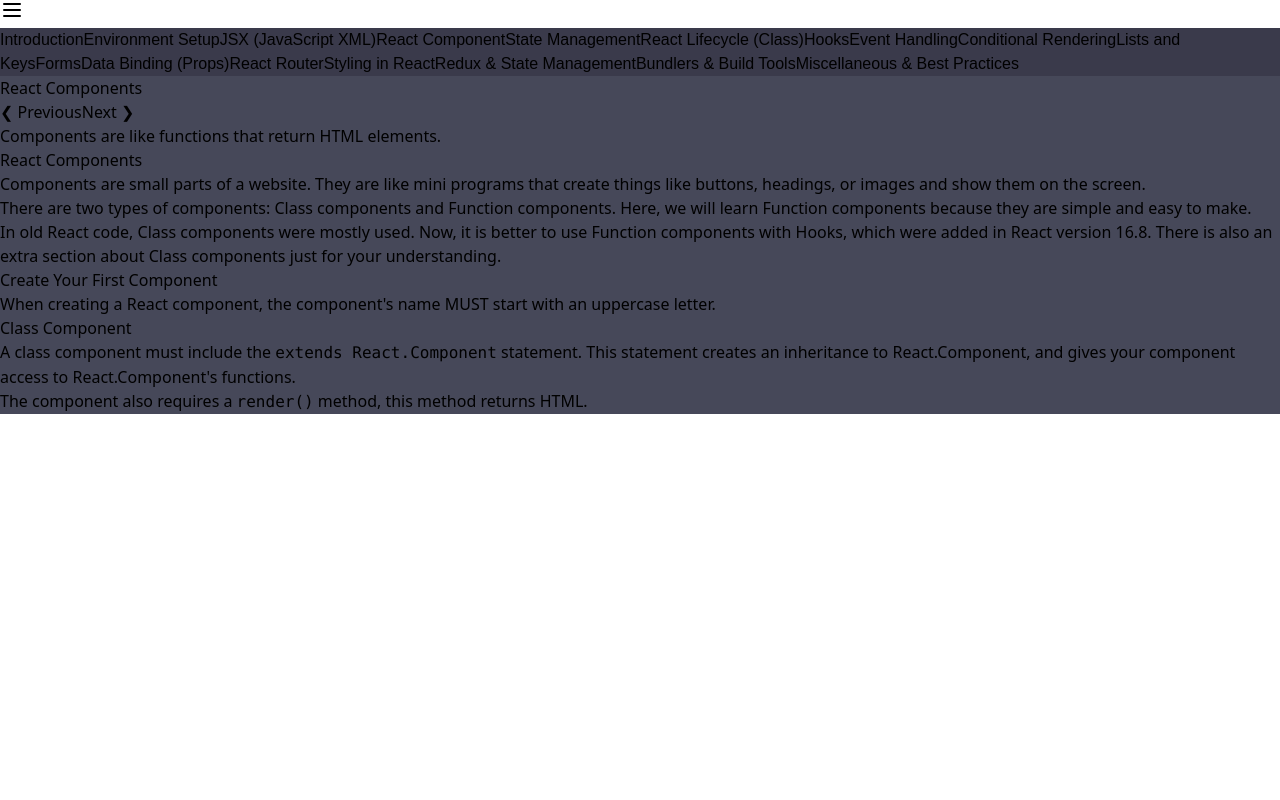
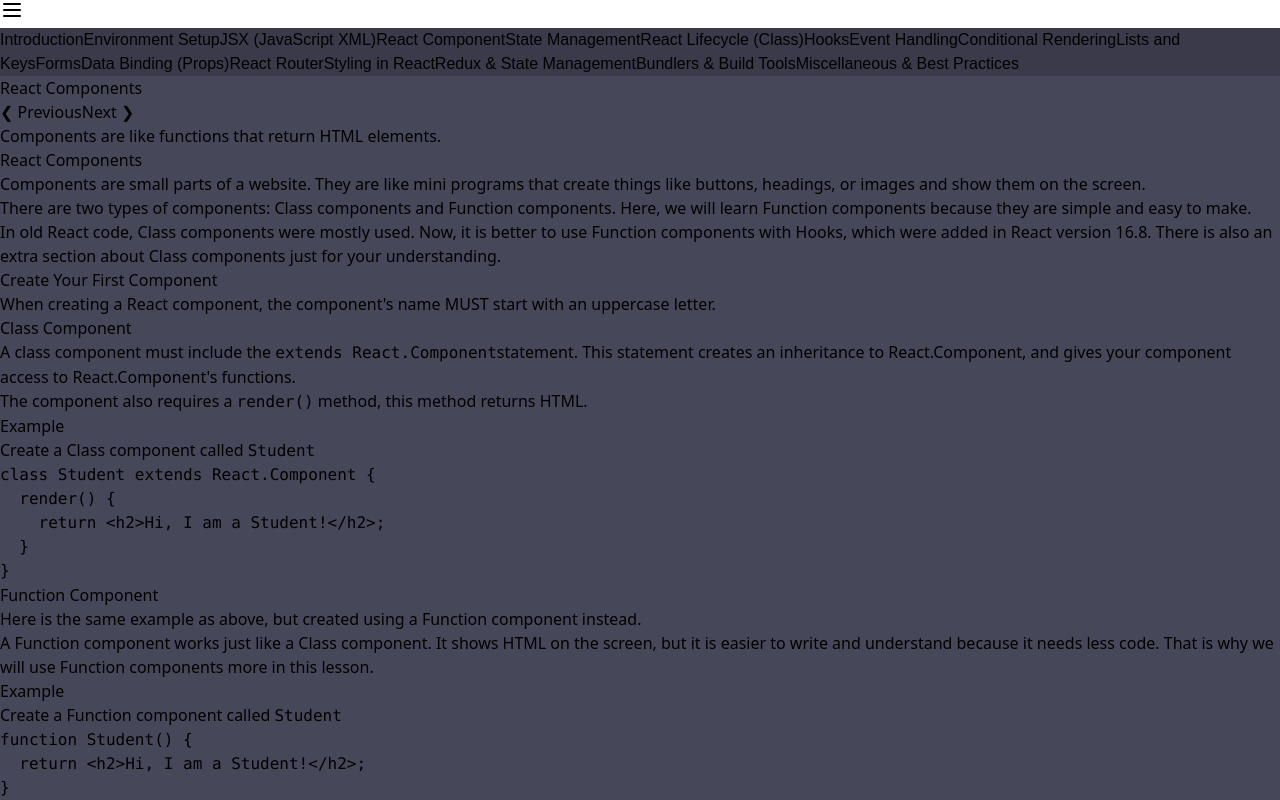
Before and after one commit to YuvrajDighe/Lms, a React app: page /React/ReactComponent in a window 1280 px wide. Shown: the part 410-1210 px from the top of the page. Before the commit the page ends 824 px from the top, so only its background shows below. Built offline with nearby package versions, Linux system fonts and the light colour scheme; the HTML template or start-up script is replaced by a standard one.

Commit message:
i add something

```diff
--- a/src/subcomponent/ReactComponents.jsx
+++ b/src/subcomponent/ReactComponents.jsx
@@ -34,7 +34,7 @@
       </p>
 
       {/* Yellow note box */}
-      <div className="mt-5 bg-yellow-100 p-4 rounded">
+      <div className="mt-5 p-4 rounded border text-yellow-800 border-1-4 border-yellow-400  border-gray-1000 bg-yellow-100">
         <p className="text-[18px]">
           In old React code, Class components were mostly used. Now,
           it is better to use Function components with Hooks, which were added in React version 16.8.
@@ -43,7 +43,7 @@
       </div>
 
       {/* Create Your First Component Heading */}
-      <h1 className="text-[30px] mt-5">Create Your First Component</h1>
+      <h1 className="mt-5">Create Your First Component</h1>
 
       {/* Instructions */}
       <p className="mt-3 text-[18px]">
@@ -55,12 +55,67 @@
 
       {/* Class component explanation */}
       <p className="mt-3 text-[18px]">
-        A class component must include the <code className="bg-gray-200 px-1 rounded">extends React.Component</code> statement. This statement creates an inheritance to React.Component, and gives your component access to React.Component's functions.
+        A class component must include the <code className="text-red-500">extends React.Component</code>
+ statement. This statement creates an inheritance to React.Component, and gives your component access to React.Component's functions.
       </p>
 
       <p className="mt-3 text-[18px]">
-        The component also requires a <code className="bg-gray-200 px-1 rounded">render()</code> method, this method returns HTML.
+        The component also requires a <code className="text-red-500">render()</code> method, this method returns HTML.
       </p>
+
+
+      <div className="mt-5 text-black">
+      {/* Class Component Example Block */}
+      <div className="bg-gray-100 p-4 rounded mb-8">
+        <h2 className="text-xl font-bold mb-2">Example</h2>
+        <p className="mb-4">
+          Create a Class component called{" "}
+          <code className="text-red-500">Student</code>
+        </p>
+        <div className="bg-white p-4 rounded border border-gray-300">
+          <pre>
+            <code>
+{`class Student extends React.Component {
+  render() {
+    return <h2>Hi, I am a Student!</h2>;
+  }
+}`}
+            </code>
+          </pre>
+        </div>
+      </div>
+
+      {/* Function Component Explanation */}
+      <h2 className="text-xl font-bold mb-2 text-white">Function Component</h2>
+      <p className="mb-2 text-white">
+        Here is the same example as above, but created using a Function
+        component instead.
+      </p>
+      <p className="mb-4 text-white">
+        A Function component works just like a Class component.
+         It shows HTML on the screen, but it is easier to write and understand because it needs less code.
+         That is why we will use Function components more in this lesson.
+      </p>
+
+      {/* Function Component Example Block */}
+      <div className="bg-gray-100 p-4 rounded">
+        <h2 className="text-xl font-bold mb-2">Example</h2>
+        <p className="mb-4">
+          Create a Function component called{" "}
+          <code className="text-red-500">Student</code>
+        </p>
+        <div className="bg-white p-4 rounded border border-gray-300">
+          <pre>
+            <code>
+{`function Student() {
+  return <h2>Hi, I am a Student!</h2>;
+}`}
+            </code>
+          </pre>
+        </div>
+      </div>
+    </div>
+
     </div>
   );
 }
```
